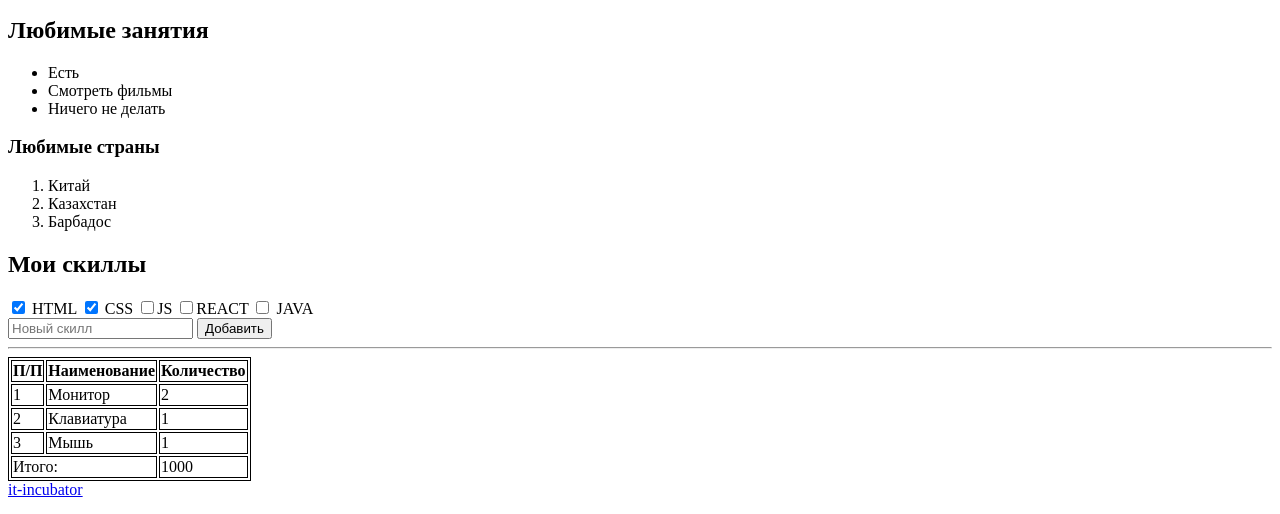
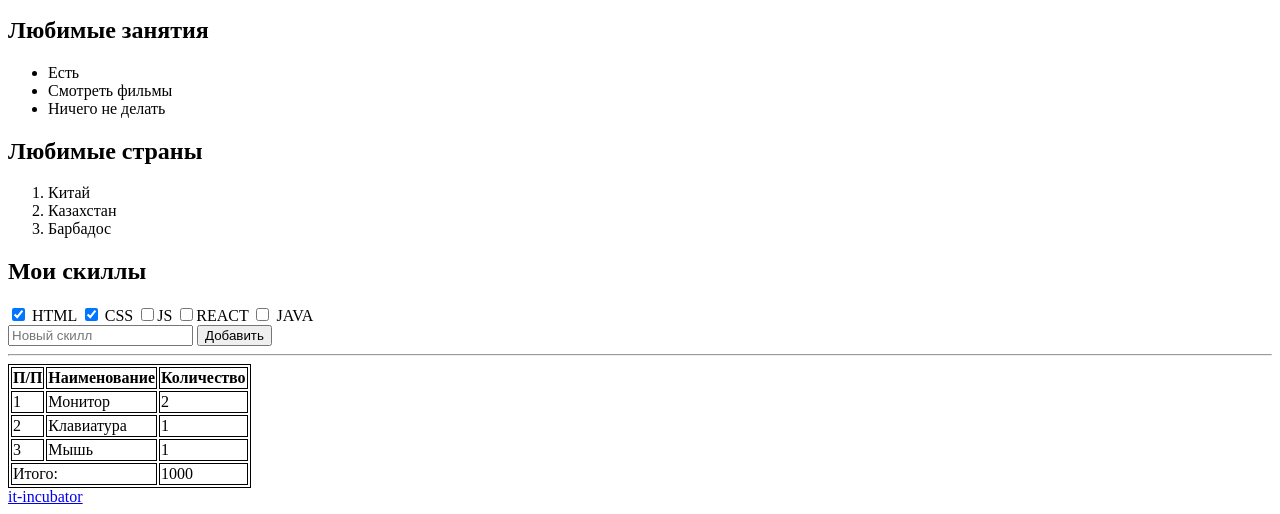
Before and after one commit to Aleksey0909/homework1, a plain HTML site: page index.html in a window 1280 px wide. Shown: the part 453-967 px from the top of the page. Drawn offline with Linux system fonts and the light colour scheme.

Commit message:
fix home

```diff
--- a/index.html
+++ b/index.html
@@ -15,7 +15,6 @@
     </header>
 
     <section data-cy="hw1-section-main-pre">
-      <!-- 1) В этом разделе создай 3 дочерних элемента: -->
       <h1>Костенко Алексей Николаевич</h1>
       <p>
         Я люблю охотится за медоедом , моя цель помоймать медоеда и стать и его
@@ -25,6 +24,8 @@
         src="https://cdn.fishki.net/upload/post/2023/01/23/4344268/38284d05f99874066bf7d48c34e5a20d.png"
         alt="медоед"
       />
+      <!-- 1) В этом разделе создай 3 дочерних элемента: -->
+
       <!-- a) Заголовок первого уровня со своим ФИО -->
       <!-- b) Несколько строк о себе: где учишься или работаешь, хобби, увлечения. Используй тег для абзаца. Длина строки должна быть больше 50-ти симвов (пробелы и др знаки припинания тоже считаются символом) -->
       <!-- c) Фото (или любую картинку из интернета). Не забудь добавить описание на случай, если изображение не загрузится -->
@@ -45,28 +46,35 @@
           <li>Смотреть фильмы</li>
           <li>Ничего не делать</li>
         </ul>
-        <h3>Любимые страны</h3>
+        <!-- a) Заголовок 2-го уровня (любимые книги/фильмы/блюда/страны... и т.п.) -->
+        <!-- b) Маркированный список. В списке должно быть не менее 3-х элементов -->
+      </div>
+      <div data-cy="hw1-ordered-list-box-pre">
+        <!-- 3) В этом разделе создай 2 дочерних элемента: -->
+        <h2>Любимые страны</h2>
         <ol>
           <li>Китай</li>
           <li>Казахстан</li>
           <li>Барбадос</li>
         </ol>
-        <!-- a) Заголовок 2-го уровня (любимые книги/фильмы/блюда/страны... и т.п.) -->
-        <!-- b) Маркированный список. В списке должно быть не менее 3-х элементов -->
+        <!-- a) Заголовок 2-го уровня с другим названием (любимые книги/фильмы/блюда/страны... и т.п.) -->
+        <!-- b) Нумерованный (упорядоченный) список. В списке должно быть не менее 3-х элементов -->
       </div>
       <div data-cy="hw1-skills-box-pre">
         <h2>Мои скиллы</h2>
+        <label for="">
+          <input type="checkbox" value="HTML" checked /> HTML
+        </label>
+        <label for="">
+          <input type="checkbox" value="CSS" checked /> CSS
+        </label>
+        <label for=""> <input type="checkbox" value="JS" />JS </label>
+        <label for=""> <input type="checkbox" value="REACT" />REACT </label>
+        <label for=""> <input type="checkbox" value="JAVA" /> JAVA </label>
         <!-- 4) Здесь создай несколько чекбоксов с подписью (не меньше 3-х).
                 - В подписи укажи названия любых тем по верстке (все, что знаешь или слышал).
                 - Каждый чекбокс должен быть связан со своей подписью. Для этого чекбокс должен находиться в элементе для подписи
                 - Отметь "галочкой" (с помощью специального атрибута) темы, которые ты уже знаешь. -->
-        <label>
-          <input type="checkbox" value="HTML" checked /> HTML
-          <input type="checkbox" value="CSS" checked /> CSS
-          <input type="checkbox" value="JS" />JS
-          <input type="checkbox" value="REACT" />REACT
-          <input type="checkbox" value="JAVA" /> JAVA
-        </label>
       </div>
       <form method="post">
         <input type="text" placeholder="Новый скилл" />
@@ -77,46 +85,48 @@
       <!-- 6) Создай здесь кнопку “Добавить” -->
       <!-- 7) Добавь горизонтальную линию (для этого есть специальный тег) -->
 
-      <div data-cy="hw-about-table-pre">
+      <table
+        style="border: 1px solid rgb(0, 0, 0)"
+        data-cy="hw-about-table-pre"
+      >
+        <thead>
+          <tr>
+            <th style="border: 1px solid rgb(0, 0, 0)">П/П</th>
+            <th style="border: 1px solid rgb(0, 0, 0)">Наименование</th>
+            <th style="border: 1px solid rgb(0, 0, 0)">Количество</th>
+          </tr>
+        </thead>
+        <tbody>
+          <tr>
+            <td style="border: 1px solid rgb(0, 0, 0)">1</td>
+            <td style="border: 1px solid rgb(0, 0, 0)">Монитор</td>
+            <td style="border: 1px solid rgb(0, 0, 0)">2</td>
+          </tr>
+          <tr>
+            <td style="border: 1px solid rgb(0, 0, 0)">2</td>
+            <td style="border: 1px solid rgb(0, 0, 0)">Клавиатура</td>
+            <td style="border: 1px solid rgb(0, 0, 0)">1</td>
+          </tr>
+          <tr>
+            <td style="border: 1px solid rgb(0, 0, 0)">3</td>
+            <td style="border: 1px solid rgb(0, 0, 0)">Мышь</td>
+            <td style="border: 1px solid rgb(0, 0, 0)">1</td>
+          </tr>
+        </tbody>
+        <tfoot>
+          <td colspan="2" style="border: 1px solid rgb(0, 0, 0)">Итого:</td>
+          <td style="border: 1px solid rgb(0, 0, 0)">1000</td>
+        </tfoot>
+
         <!-- 8) В таблице сделай 5 строк и 3 столбца.
                         - В первой строке ячейки заголовков, в остальных обычные ячейки
                         - Добавь границы для всей таблицы с помощью специального атрибута border="". Он устарел, но работает
                         - В последнем ряду первая ячейка должна занимать 2 столбца (как должно выглядеть - смотри образец). Таблицу можно заполнять любыми данными -->
-<table  style="border: 1px solid rgb(0, 0, 0);">
-    <thead>
-        <tr>
-            <th style="border: 1px solid rgb(0, 0, 0);">П/П</th>
-            <th style="border: 1px solid rgb(0, 0, 0);">Наименование</th>
-            <th style="border: 1px solid rgb(0, 0, 0);">Количество</th>
-        </tr>
-    </thead>
-    <tbody>
-        <tr>
-        <td style="border: 1px solid rgb(0, 0, 0);">1</td>
-        <td style="border: 1px solid rgb(0, 0, 0);">Монитор</td>
-        <td style="border: 1px solid rgb(0, 0, 0);">2</td>
-        </tr>
-        <tr>
-            <td style="border: 1px solid rgb(0, 0, 0);">2</td>
-            <td style="border: 1px solid rgb(0, 0, 0);">Клавиатура</td>
-            <td style="border: 1px solid rgb(0, 0, 0);">1</td>
-            </tr>
-            <tr>
-                <td style="border: 1px solid rgb(0, 0, 0);">3</td>
-                <td style="border: 1px solid rgb(0, 0, 0);">Мышь</td>
-                <td style="border: 1px solid rgb(0, 0, 0);">1</td>
-                </tr>
-
-    </tbody>
-    <tfoot>
-        <td colspan="2" style="border: 1px solid rgb(0, 0, 0);">Итого:</td>
-        <td style="border: 1px solid rgb(0, 0, 0);">1000</td>
-        </tfoot>
-</table>
+      </table>
     </section>
     <footer data-cy="hw-footer-pre">
+      <a href="https://it-incubator.io/">it-incubator</a>
       <!-- 9) Создай здесь ссылку на наш сайт https://it-incubator.io/ (текст ссылки должен быть it-incubator) -->
-       <Link> <a href="https://it-incubator.io/">it-incubator</Link>
     </footer>
   </body>
 </html>
```
